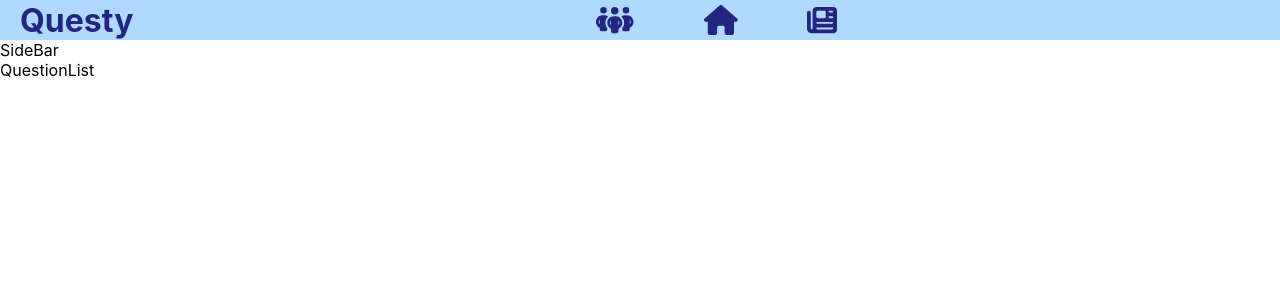
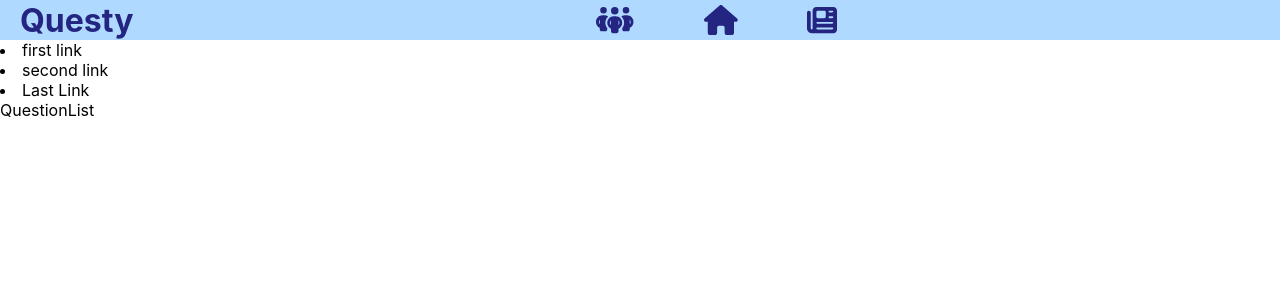
Before and after one commit to NixonOjiem/forum, a React (Create React App) app in the folder frontend/: page /forum in a window 1280 px wide. Shown: the top 300 px of the page. Built offline with nearby package versions, Linux system fonts and the light colour scheme.

Commit message:
working on the side bar

```diff
--- a/frontend/src/components/SideBar.js
+++ b/frontend/src/components/SideBar.js
@@ -3,7 +3,11 @@ import React from 'react'
 function SideBar() {
   return (
     <div className='sidebar'>
-        SideBar
+        <div className='container-side'>
+            <li>first link</li>
+            <li>second link</li>
+            <li>Last Link</li>
+        </div>
     </div>
   )
 }
```
